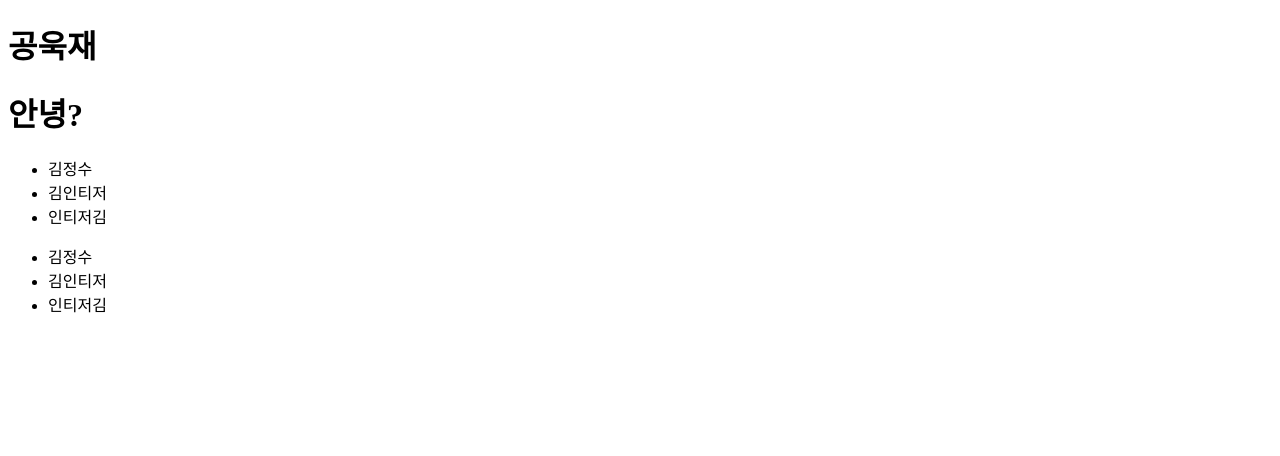
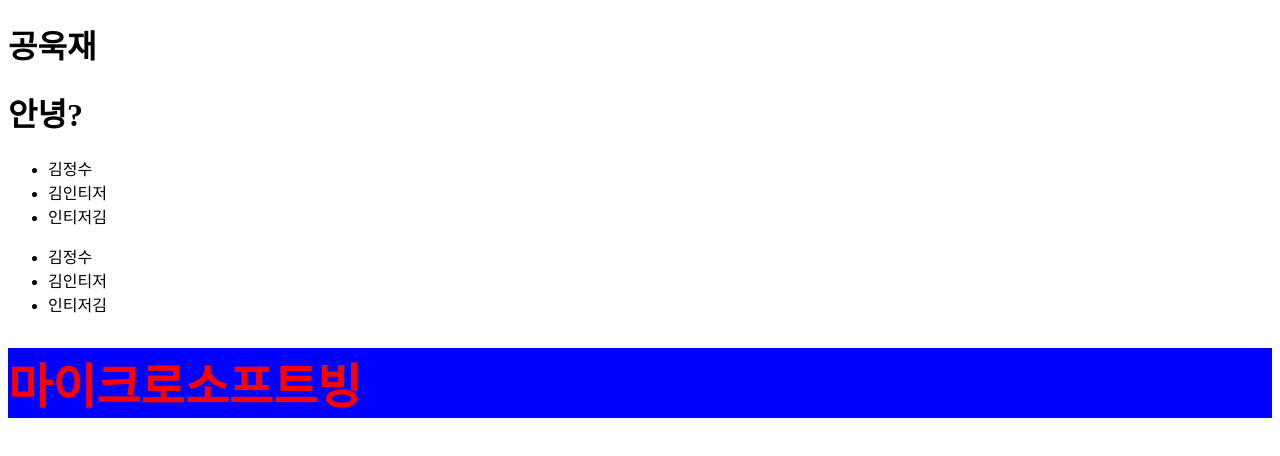
Before and after one commit to KimInteger/bundlePrac_3React, a React app: page / in a window 1280 px wide. Shown: the top 456 px of the page. Built offline with nearby package versions, Linux system fonts and the light colour scheme.

Commit message:
feat_김정수 : style추가

```diff
--- /dev/null
+++ b/src/Bing.tsx
@@ -0,0 +1,17 @@
+import React from 'react';
+
+interface BingProperties {
+  h1TextNode : string;
+  styles : React.CSSProperties
+}
+
+const Bing : React.FC<BingProperties> = ({h1TextNode, styles}) => {
+
+  return (
+    <div>
+      <h1 style={styles}>{h1TextNode}</h1>
+    </div>
+  );
+}
+
+export default Bing
--- a/src/app.tsx
+++ b/src/app.tsx
@@ -4,6 +4,8 @@
 import UlTag from './ulTag'
 import UlLi from './UlLi'
 import integer from '../static/integer'
+import Bing from './Bing'
+import style from '../static/style'
 
 
 const App : React.FC = () => {
@@ -13,6 +15,7 @@
       <h1>안녕?</h1>
       <UlTag />
       <UlLi listitem={integer} />
+      <Bing h1TextNode={"마이크로소프트빙"} styles={style} />
     </div>
   )
 }
--- /dev/null
+++ b/static/style.tsx
@@ -0,0 +1,7 @@
+let style : React.CSSProperties = {
+  color : "red",
+  backgroundColor : 'blue',
+  fontSize : '48px'
+}
+
+export default style
```
Also changed, not shown: 1 other file (tests, documents, lock files or other folders).
